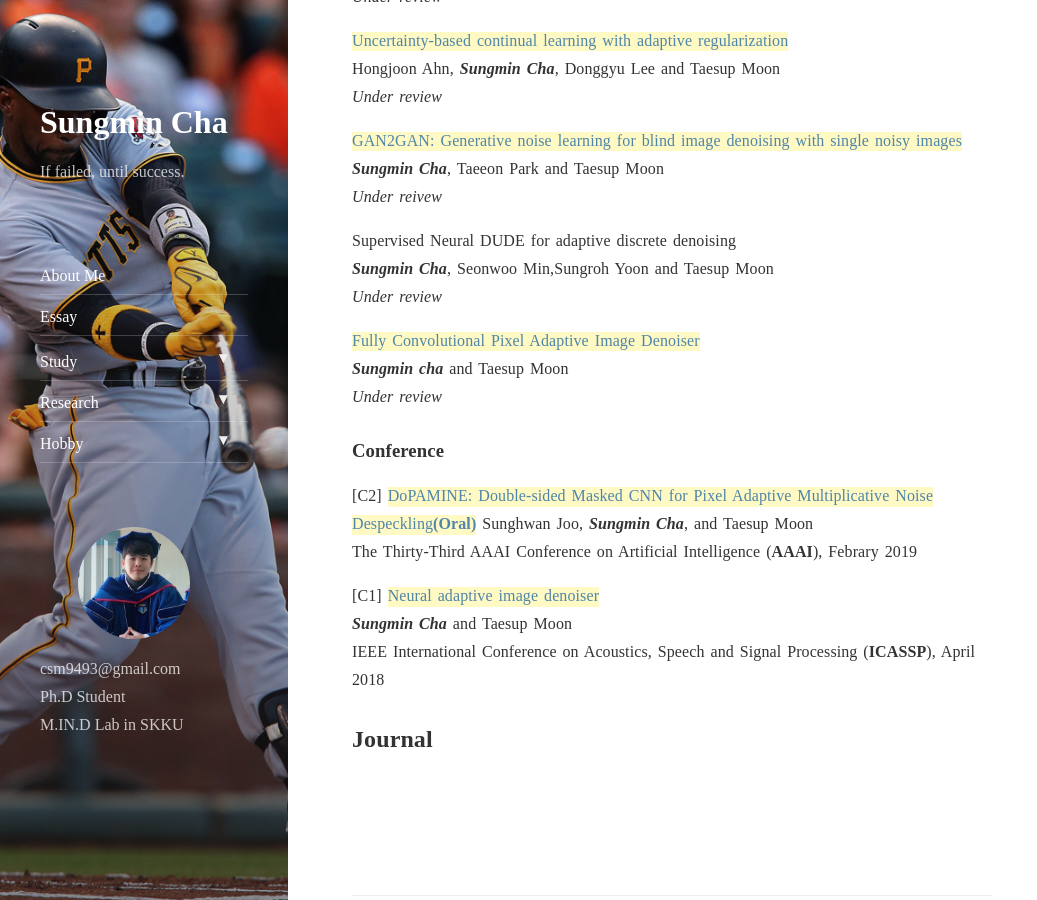
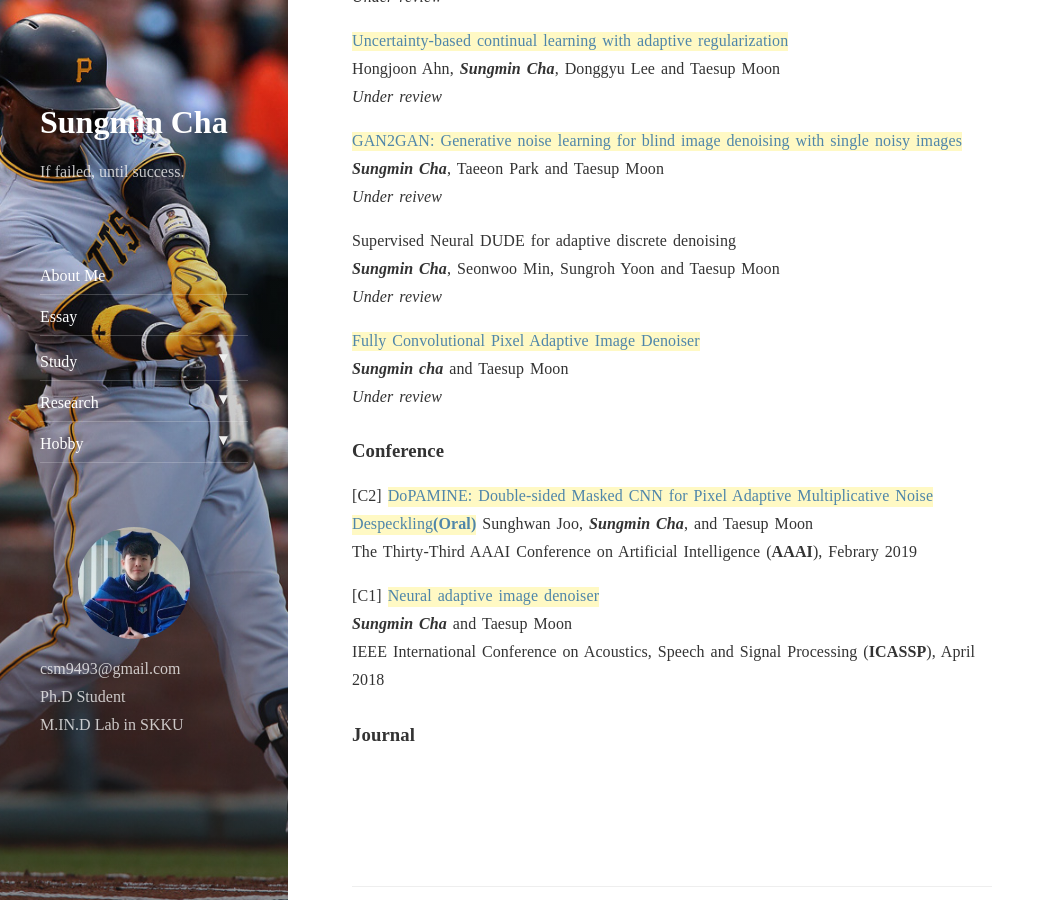
Before and after one commit to csm9493/csm9493.github.io, a Jekyll site: the page built from about.md, in a window 1280 px wide and 900 px high, scrolled down 1144 px. Shown: the whole window, without its empty margins (0-1037 px from the left). Built offline with Jekyll 4.4.1, drawn with Linux system fonts in a browser that asks for light colours; nearby versions of some CDN libraries.

Commit message:
update papers

```diff
--- a/about.md
+++ b/about.md
@@ -47,7 +47,7 @@ Hongjoon Ahn, ***Sungmin Cha***, Donggyu Lee and Taesup Moon
 *Under reivew*
 
 Supervised Neural DUDE for adaptive discrete denoising
-***Sungmin Cha***, Seonwoo Min,Sungroh Yoon and Taesup Moon
+***Sungmin Cha***, Seonwoo Min, Sungroh Yoon and Taesup Moon
 *Under review*
 
 [Fully Convolutional Pixel Adaptive Image Denoiser](https://arxiv.org/abs/1807.07569)
@@ -66,4 +66,4 @@ The Thirty-Third AAAI Conference on Artificial Intelligence (**AAAI**), Febrary
 IEEE International Conference on Acoustics, Speech and Signal Processing (**ICASSP**), April 2018
 
 
-## Journal
+### Journal
```
